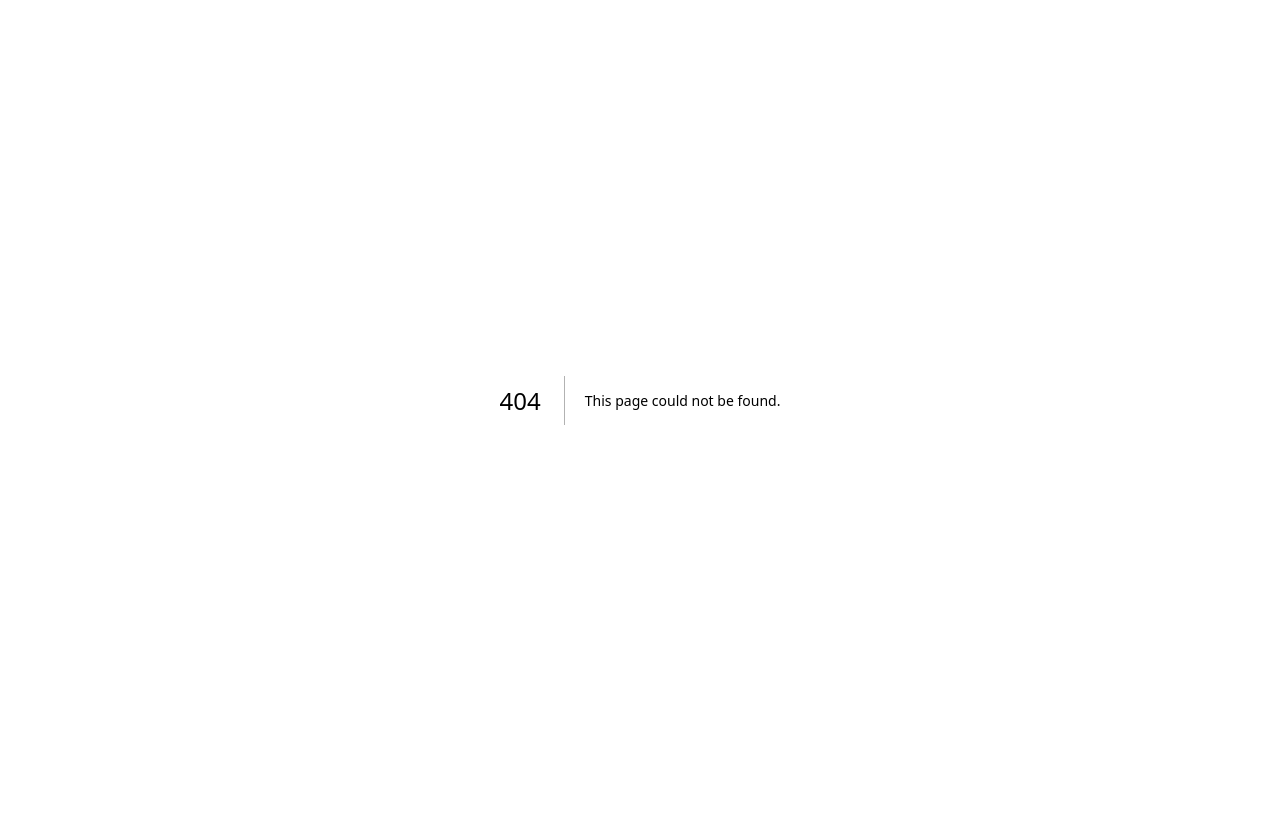
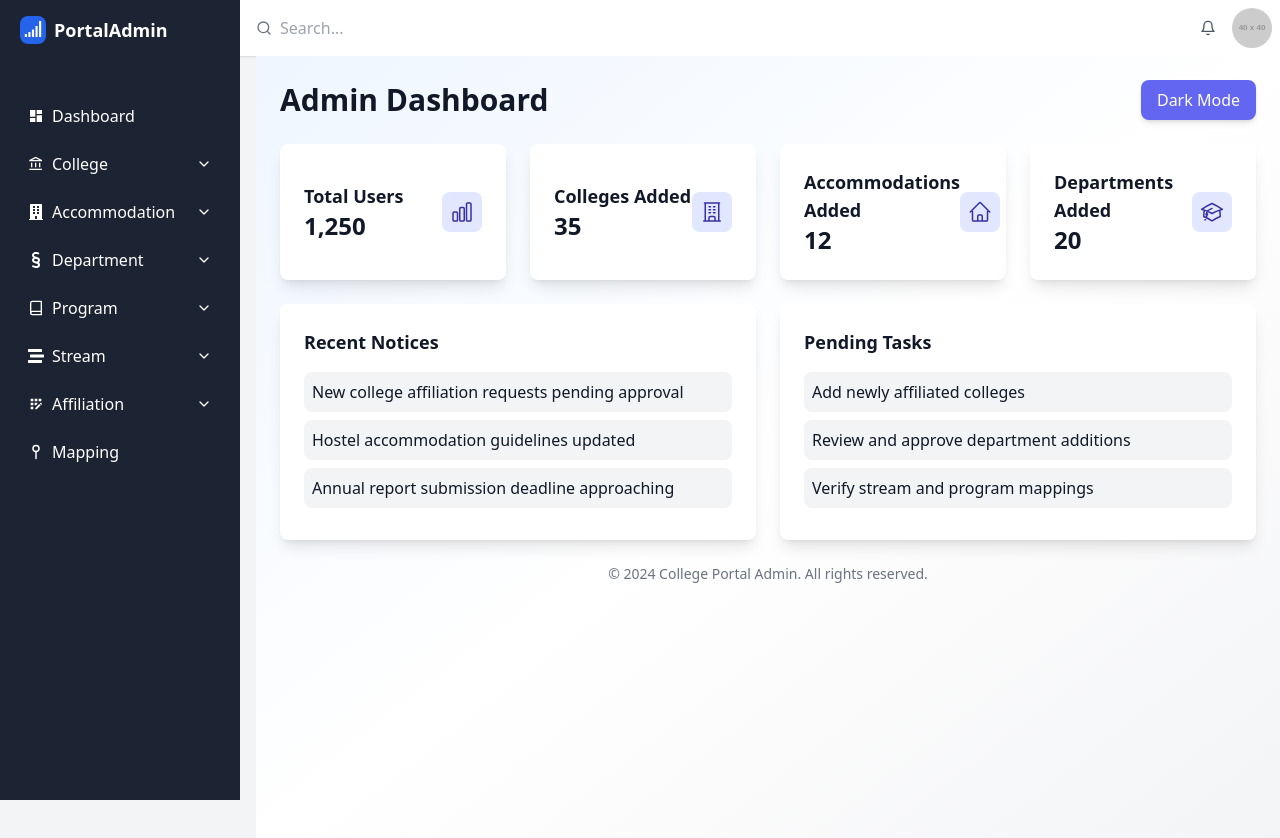
Before and after one commit to atulsadiwal/college-portal, a Next.js app: page /Admin/dashboard in a window 1280 px wide. Before the commit this address had no page. Shown: the top 838 px of the page. Before the commit the page ends 800 px from the top, so only its background shows below. Built offline with nearby package versions, Linux system fonts and the light colour scheme.

Commit message:
New Changes

```diff
--- a/package.json
+++ b/package.json
@@ -9,6 +9,7 @@
     "lint": "next lint"
   },
   "dependencies": {
+    "@heroicons/react": "^2.2.0",
     "college-portal": "file:",
     "framer-motion": "^11.15.0",
     "next": "15.1.1",
--- a/src/app/Admin/AdminPanel.js
+++ b/src/app/Admin/AdminPanel.js
@@ -2,6 +2,7 @@
 
 import React, { useState, useEffect } from "react";
 import { toast, ToastContainer } from "react-toastify";
+import Link from "next/link"; // Import Link from Next.js
 import "react-toastify/dist/ReactToastify.css";
 
 const AdminPanel = () => {
@@ -37,17 +38,21 @@ const AdminPanel = () => {
         console.log("Form Data being sent:", formData);
         let apiEndpoint = "";
 
+        // Determine the API endpoint based on email (Admin vs User)
         if (isLogin) {
-            if (formData.role === "user") {
-                apiEndpoint = "https://college-portal-backend-y8d9.onrender.com/./api/user/login";
+            if (formData.email.includes("admin.com")) {
+                // Assuming admins have email like 'admin@admin.com'
+                apiEndpoint = "https://college-portal-backend-y8d9.onrender.com/api/admin/login";
             } else {
-                apiEndpoint = "https://college-portal-backend-y8d9.onrender.com/api/admin/login";
+                // For regular users
+                apiEndpoint = "https://college-portal-backend-y8d9.onrender.com/api/user/login";
             }
         } else {
-            if (formData.role === "user") {
-                apiEndpoint = "https://college-portal-backend-y8d9.onrender.com/./api/user/register";
+            if (formData.email.includes("admin.com")) {
+                // For registration, admins' email follows a similar rule
+                apiEndpoint = "https://college-portal-backend-y8d9.onrender.com/api/admin/register";
             } else {
-                apiEndpoint = "https://college-portal-backend-y8d9.onrender.com/api/admin/register";
+                apiEndpoint = "https://college-portal-backend-y8d9.onrender.com/api/user/register";
             }
         }
 
@@ -64,19 +69,12 @@ const AdminPanel = () => {
             try {
                 const parsedResult = JSON.parse(result);
                 if (response.ok) {
-                    if (isLogin) {
-                        const { token } = parsedResult;
+                    const { token, role } = parsedResult;
                     localStorage.setItem("authToken", token);
                     toast.success("Login successful!", {
                         position: "top-right",
                         autoClose: 3000,
                     });
-                    } else {
-                        toast.success("Registration successful! Please log in.", {
-                            position: "top-right",
-                            autoClose: 3000,
-                        });
-                    }
                 } else {
                     toast.error(parsedResult.message || "Error during authentication.", {
                         position: "top-right",
@@ -209,17 +207,20 @@ const AdminPanel = () => {
                         </>
                     )}
                     <div className="text-center">
+                        {/* Direct Link to admin-dashboard */}
+                        <Link href="Admin/dashboard">
                             <button
                                 type="submit"
                                 className="bg-green-500 hover:bg-green-600 text-white font-semibold py-3 px-6 rounded-md w-full focus:outline-none focus:ring-2 focus:ring-green-500"
                             >
                                 {isLogin ? "Login" : "Register"}
                             </button>
+                        </Link>
                     </div>
                 </form>
             </div>
         </div>
-    )
-}
+    );
+};
 
-export default AdminPanel
+export default AdminPanel;
--- /dev/null
+++ b/src/app/Admin/dashboard/AdminDashBoard.js
@@ -0,0 +1,135 @@
+"use client";
+import { useState } from "react";
+import { ChartBarIcon, AcademicCapIcon, HomeIcon, BuildingOfficeIcon } from "@heroicons/react/24/outline";
+
+const AdminDashBoard = () => {
+
+  const [darkMode, setDarkMode] = useState(false);
+
+  const toggleDarkMode = () => {
+    setDarkMode(!darkMode);
+    document.documentElement.classList.toggle("dark", !darkMode);
+  };
+
+  const userActivityData = {
+    labels: ["Mon", "Tue", "Wed", "Thu", "Fri", "Sat", "Sun"],
+    datasets: [
+      {
+        label: "Users Per Day",
+        data: [50, 70, 90, 110, 80, 60, 95],
+        fill: false,
+        borderColor: darkMode ? "#60A5FA" : "#4F46E5",
+        tension: 0.4,
+      },
+    ],
+  };
+
+
+  return (
+    <>
+      <div
+        className={`h-screen p-6 ${darkMode
+          ? "bg-gradient-to-br from-gray-900 via-gray-800 to-gray-700 text-white"
+          : "bg-gradient-to-br from-blue-50 via-white to-gray-100 text-gray-900"
+          }`}
+      >
+        {/* Dashboard Header */}
+        <div className="flex justify-between items-center mb-6">
+          <h1 className="text-3xl font-bold">Admin Dashboard</h1>
+          <button
+            onClick={toggleDarkMode}
+            className="bg-indigo-500 text-white px-4 py-2 rounded-lg shadow-md hover:bg-indigo-600 transition"
+          >
+            {darkMode ? "Light Mode" : "Dark Mode"}
+          </button>
+        </div>
+
+        <div className="grid grid-cols-1 md:grid-cols-2 lg:grid-cols-4 gap-6 mb-6">
+          {[
+            { title: "Total Users", value: "1,250", icon: <ChartBarIcon className="w-6 h-6" /> },
+            { title: "Colleges Added", value: "35", icon: <BuildingOfficeIcon className="w-6 h-6" /> },
+            { title: "Accommodations Added", value: "12", icon: <HomeIcon className="w-6 h-6" /> },
+            { title: "Departments Added", value: "20", icon: <AcademicCapIcon className="w-6 h-6" /> },
+          ].map((item, idx) => (
+            <div
+              key={idx}
+              className={`rounded-lg shadow-lg p-6 flex items-center justify-between ${darkMode ? "bg-gray-800" : "bg-white"
+                }`}
+            >
+              <div>
+                <h2 className="text-lg font-semibold">{item.title}</h2>
+                <p className="text-2xl font-bold">{item.value}</p>
+              </div>
+              <div
+                className={`p-2 rounded-lg ${darkMode ? "bg-indigo-500" : "bg-indigo-100 text-indigo-800"
+                  }`}
+              >
+                {item.icon}
+              </div>
+            </div>
+          ))}
+        </div>
+
+        {/* Graph Section */}
+        {/* <div className={`rounded-lg shadow-lg p-6 mb-6 ${darkMode ? "bg-gray-800" : "bg-white"}`}>
+                    <h2 className="text-lg font-semibold mb-4">User Activity (Weekly)</h2>
+                    <div className="w-full h-64">
+                        <Line data={userActivityData} />
+                    </div>
+                </div> */}
+
+        {/* Quick Actions Section */}
+        <div className="grid grid-cols-1 lg:grid-cols-2 gap-6 mb-6">
+          {/* Notices Section */}
+          <div className={`rounded-lg shadow-lg p-6 ${darkMode ? "bg-gray-800" : "bg-white"}`}>
+            <h2 className="text-lg font-semibold mb-4">Recent Notices</h2>
+            <ul>
+              {[
+                "New college affiliation requests pending approval",
+                "Hostel accommodation guidelines updated",
+                "Annual report submission deadline approaching",
+              ].map((notice, idx) => (
+                <li key={idx} className="mb-2">
+                  <span
+                    className={`block p-2 rounded-lg ${darkMode ? "bg-gray-700" : "bg-gray-100"
+                      }`}
+                  >
+                    {notice}
+                  </span>
+                </li>
+              ))}
+            </ul>
+          </div>
+
+          {/* Tasks Section */}
+          <div className={`rounded-lg shadow-lg p-6 ${darkMode ? "bg-gray-800" : "bg-white"}`}>
+            <h2 className="text-lg font-semibold mb-4">Pending Tasks</h2>
+            <ul>
+              {[
+                "Add newly affiliated colleges",
+                "Review and approve department additions",
+                "Verify stream and program mappings",
+              ].map((task, idx) => (
+                <li key={idx} className="mb-2">
+                  <span
+                    className={`block p-2 rounded-lg ${darkMode ? "bg-gray-700" : "bg-gray-100"
+                      }`}
+                  >
+                    {task}
+                  </span>
+                </li>
+              ))}
+            </ul>
+          </div>
+        </div>
+
+        {/* Footer */}
+        <footer className="text-center mt-6 text-sm text-gray-500 dark:text-gray-400">
+          © 2024 College Portal Admin. All rights reserved.
+        </footer>
+      </div>
+    </>
+  );
+}
+
+export default AdminDashBoard;
--- /dev/null
+++ b/src/app/Admin/dashboard/layout.js
@@ -0,0 +1,25 @@
+"use client";
+import Sidebar from "../components/Sidebar";
+import Header from "../components/Header";
+import { useState } from "react";
+import "../../../styles/globals.css"
+
+const AdminLayout = ({ children }) => {
+  const [isSidebarOpen, setIsSidebarOpen] = useState(false);
+
+  const toggleSidebar = () => {
+    setIsSidebarOpen(!isSidebarOpen);
+  };
+
+  return (
+    <div className="flex min-h-screen">
+      <Sidebar isOpen={isSidebarOpen} toggleSidebar={toggleSidebar} />
+      <div className="flex-1 bg-gray-100">
+        <Header toggleSidebar={toggleSidebar} />
+        <main className="ml-64">{children}</main>
+      </div>
+    </div>
+  );
+};
+
+export default AdminLayout;
--- /dev/null
+++ b/src/app/Admin/dashboard/page.js
@@ -0,0 +1,12 @@
+import React from 'react';
+import AdminDashBoard from './AdminDashBoard';
+
+const Home = () => {
+  return (
+    <>
+      <AdminDashBoard />
+    </>
+  );
+}
+
+export default Home;
--- a/src/app/Admin/layout.js
+++ b/src/app/Admin/layout.js
@@ -12,12 +12,8 @@ const AdminLayout = ({ children }) => {
   };
 
   return (
-    <div className="flex">
-      <Sidebar isOpen={isSidebarOpen} toggleSidebar={toggleSidebar} />
-      <div className="flex-1 min-h-screen bg-gray-100">
-        <Header toggleSidebar={toggleSidebar} />
-        <main className="p-4 md:ml-64">{children}</main>
-      </div>
+    <div className="flex-1 min-h-screen bg-gray-100">
+      <main className="">{children}</main>
     </div>
   );
 };
```
Also changed, not shown: 1 other file (tests, documents, lock files or other folders). Lines whose indentation alone changed are shown as unchanged.
